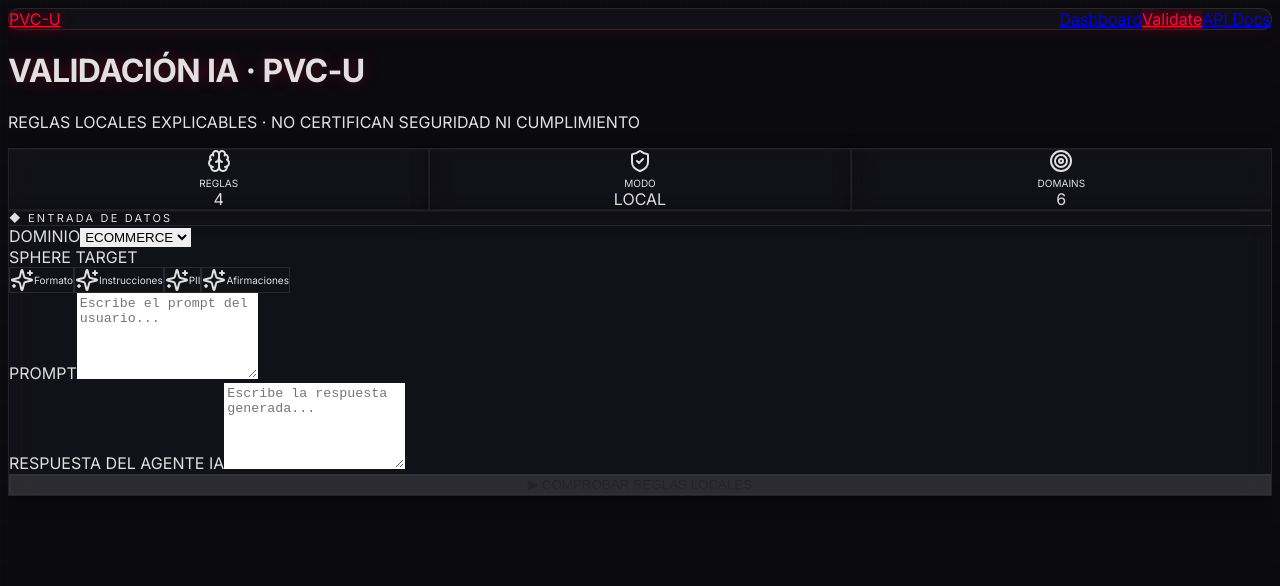
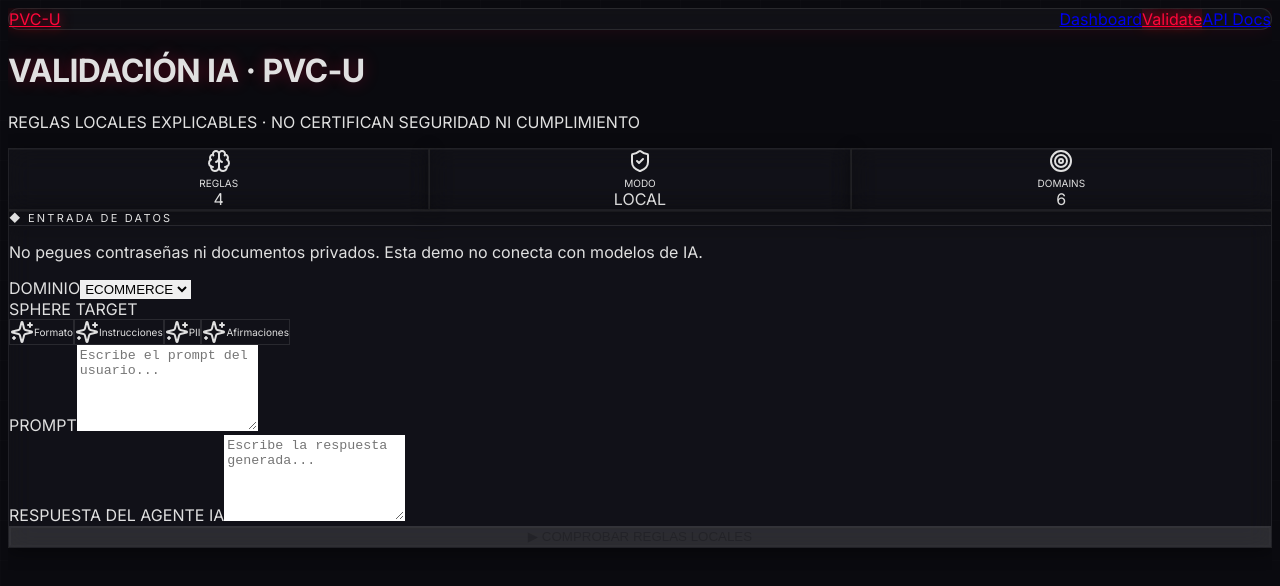
Before and after one commit to belentani7/pvc-u-frontend, a React (Vite) app: page /validate in a window 1280 px wide. Shown: the top 586 px of the page. Built offline with nearby package versions, Linux system fonts and the light colour scheme.

Commit message:
fix: reset stale validation when domain changes and clarify local privacy

```diff
--- a/src/pages/Validation.tsx
+++ b/src/pages/Validation.tsx
@@ -64,11 +64,12 @@ const Validation: React.FC = () => {
       {/* Form */}
       <div className="neo-glass glow-border p-6 space-y-5 mb-6">
         <NclSectionTitle>ENTRADA DE DATOS</NclSectionTitle>
+        <p className="nclr-muted text-xs mb-4">No pegues contraseñas ni documentos privados. Esta demo no conecta con modelos de IA.</p>
 
         <div className="grid grid-cols-1 md:grid-cols-2 gap-5">
           <div>
             <label className="ncl-label">DOMINIO</label>
-            <select value={domain} onChange={(e) => setDomain(e.target.value)} className="ncl-select">
+            <select value={domain} onChange={(e) => { setDomain(e.target.value); setResult(null); }} className="ncl-select">
               {domains.map(d => <option key={d} value={d}>{d.toUpperCase()}</option>)}
             </select>
           </div>
```
